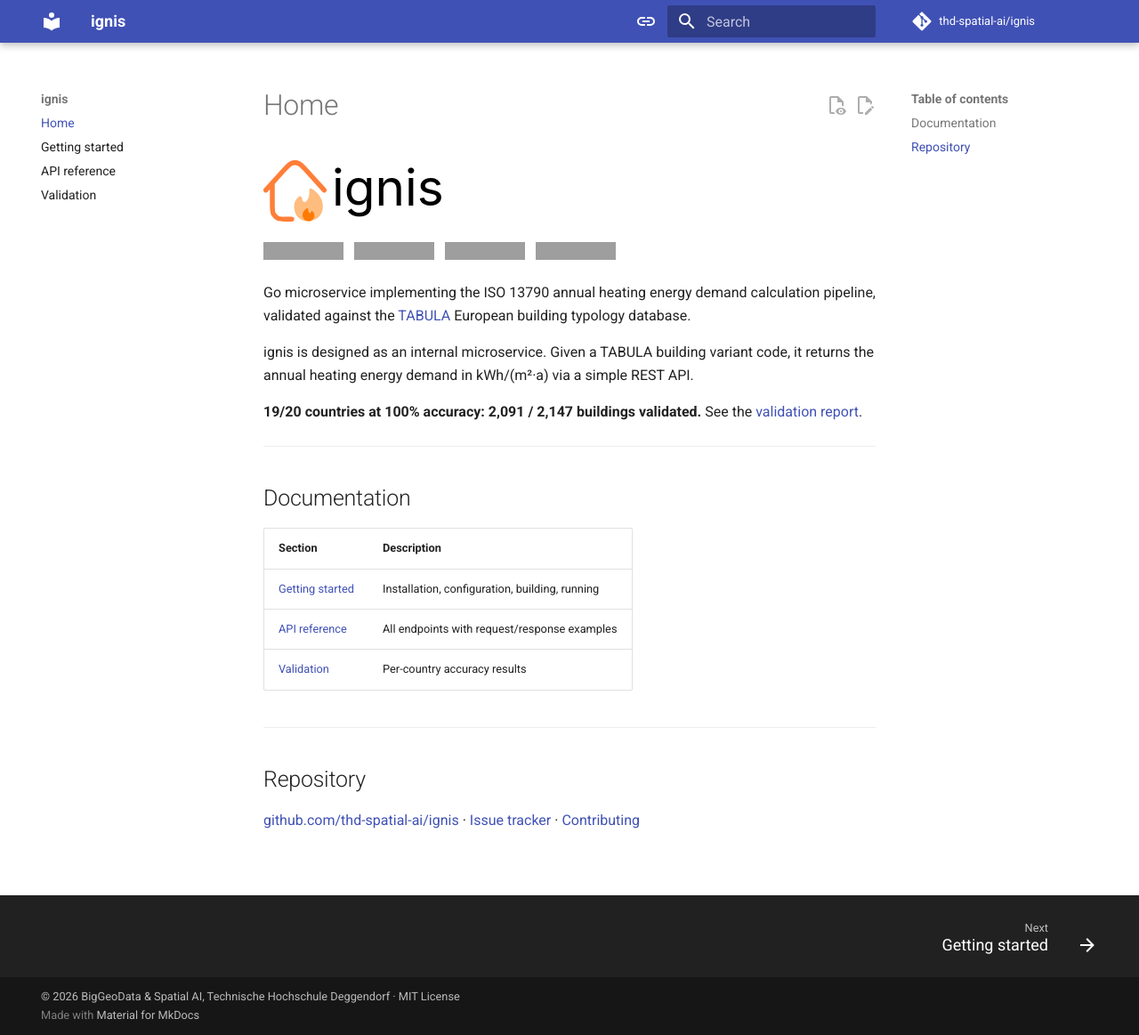
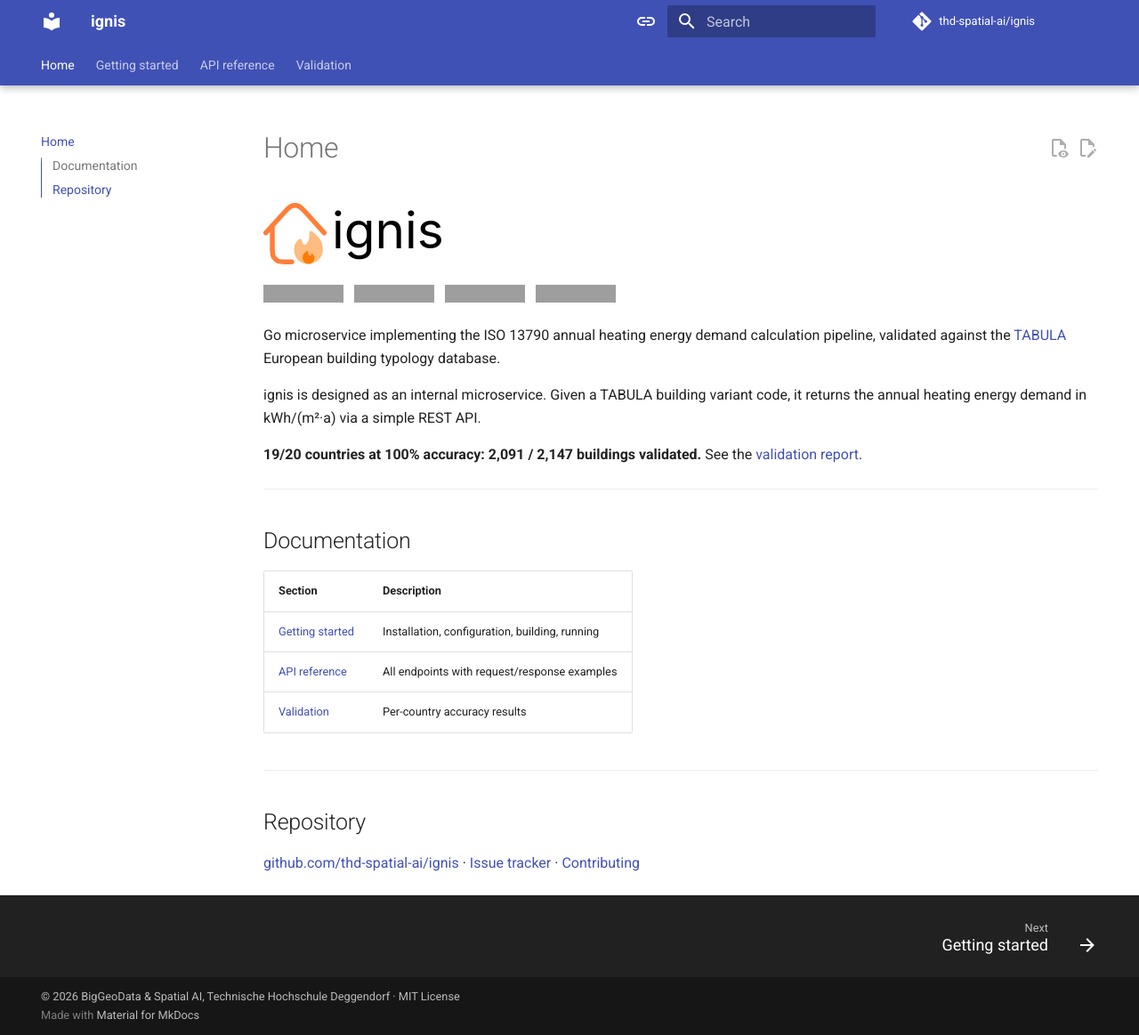
Before and after one commit to THD-Spatial-AI/ignis, an MkDocs documentation site: the page built from docs/index.md, in a window 1280 px wide and 1163 px high. Shown: the whole window at 89% size. Built offline with MkDocs 1.6.1 and Material for MkDocs 9.7.7, drawn with Linux system fonts in a browser that asks for light colours; comment, search, counter and statistics services are not loaded; grey boxes are pictures that could not be loaded.

Commit message:
fix: add CORS header for better error visibility and update MkDocs navigation features

```diff
--- a/mkdocs.yml
+++ b/mkdocs.yml
@@ -24,12 +24,17 @@
     - navigation.footer
     - navigation.indexes
     - navigation.instant
+    - navigation.tabs
+    - navigation.tabs.sticky
     - navigation.top
+    - navigation.path
     - navigation.tracking
+    - navigation.sections
     - search.highlight
     - search.share
     - search.suggest
     - toc.follow
+    - toc.integrate
   language: en
   palette:
     - media: "(prefers-color-scheme)"
```
Also changed, not shown: 1 other file.
